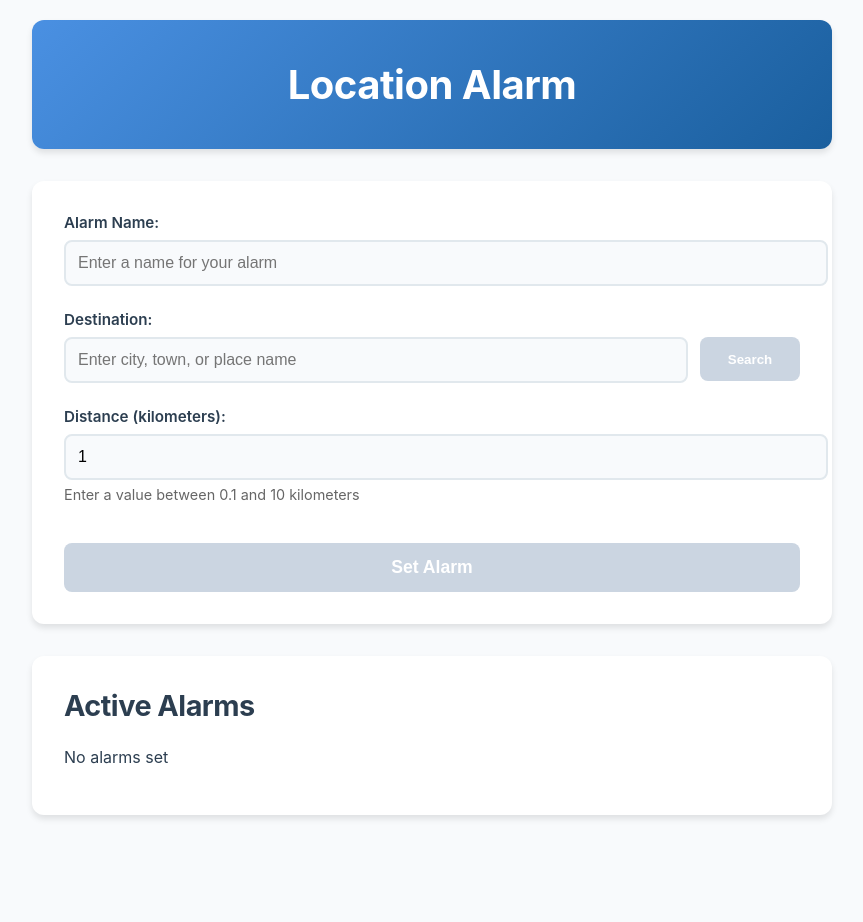
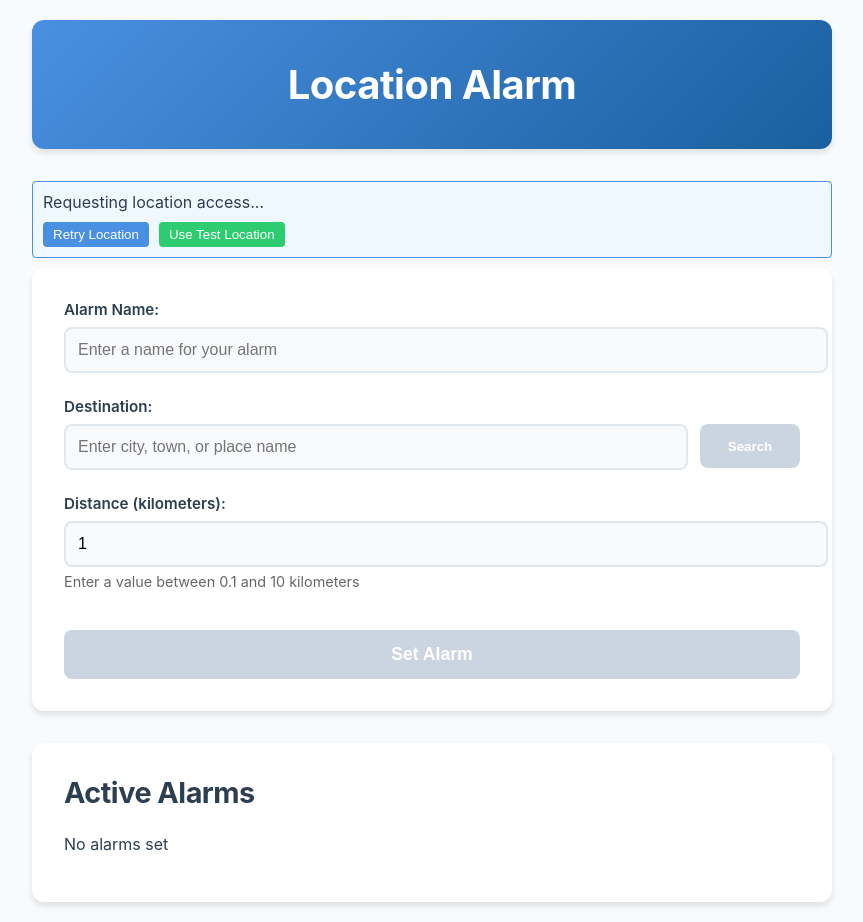
Before and after one commit to harishperni/location-alarm-web, a React (Create React App) app: page / in a window 1280 px wide. Shown: the whole page, without its empty margins (208-1071 px from the left). Before the commit the page ends 840 px from the top, so only its background shows below. Built offline with nearby package versions, Linux system fonts and the light colour scheme; no server answers.

Commit message:
Add GitHub Pages deployment configuration and workflow

```diff
--- a/package.json
+++ b/package.json
@@ -2,6 +2,7 @@
   "name": "temp-location-alarm",
   "version": "0.1.0",
   "private": true,
+  "homepage": "https://harishperni.github.io/location-alarm-web",
   "dependencies": {
     "@testing-library/dom": "^10.4.0",
     "@testing-library/jest-dom": "^6.6.3",
@@ -18,7 +19,10 @@
     "web-vitals": "^2.1.4"
   },
   "scripts": {
+    "predeploy": "npm run build",
+    "deploy": "gh-pages -d build",
     "start": "react-scripts start",
+    "start-https": "HTTPS=true SSL_CRT_FILE=certificates/cert.pem SSL_KEY_FILE=certificates/key.pem HOST=0.0.0.0 react-scripts start",
     "build": "react-scripts build",
     "test": "react-scripts test",
     "eject": "react-scripts eject"
--- a/src/App.tsx
+++ b/src/App.tsx
@@ -1,4 +1,4 @@
-import React, { useState, useEffect } from 'react';
+import React, { useState, useEffect, useCallback } from 'react';
 import './App.css';
 import AlarmForm from './components/AlarmForm';
 import AlarmList from './components/AlarmList';
@@ -8,6 +8,106 @@ function App() {
   const [alarms, setAlarms] = useState<LocationAlarm[]>([]);
   const [currentLocation, setCurrentLocation] = useState<GeolocationPosition | null>(null);
   const [error, setError] = useState<string>('');
+  const [locationStatus, setLocationStatus] = useState<string>('');
+  const [useManualLocation, setUseManualLocation] = useState(false);
+
+  // For testing purposes - simulated location
+  const simulateLocation = () => {
+    const mockPosition = {
+      coords: {
+        latitude: 15.8277,  // Your current latitude
+        longitude: 80.1856, // Your current longitude
+        accuracy: 10,
+        altitude: null,
+        altitudeAccuracy: null,
+        heading: null,
+        speed: null,
+        toJSON: function() { return this; }
+      },
+      timestamp: Date.now(),
+      toJSON: function() { return this; }
+    } as GeolocationPosition;
+    setCurrentLocation(mockPosition);
+    setError('');
+    setLocationStatus('Using simulated location for testing');
+    setUseManualLocation(true);
+  };
+
+  const requestLocation = useCallback(() => {
+    if (useManualLocation) {
+      simulateLocation();
+      return;
+    }
+
+    if ('geolocation' in navigator) {
+      setLocationStatus('Requesting location access...');
+
+      navigator.geolocation.getCurrentPosition(
+        (position) => {
+          console.log('Initial position received:', position);
+          setCurrentLocation(position);
+          setError('');
+          setLocationStatus(`Location received (Accuracy: ${position.coords.accuracy}m)`);
+          startWatchingLocation();
+        },
+        (err) => {
+          console.error('Location request failed:', err);
+          handleLocationError(err);
+          // Even if we get an error, still try watching location
+          startWatchingLocation();
+        },
+        {
+          enableHighAccuracy: false,
+          timeout: 60000,
+          maximumAge: 300000
+        }
+      );
+    }
+  }, [useManualLocation]);
+
+  const startWatchingLocation = () => {
+    console.log('Starting location watch');
+    return navigator.geolocation.watchPosition(
+      (position) => {
+        if (!useManualLocation) {
+          console.log('Location update received:', position);
+          setCurrentLocation(position);
+          setError('');
+          setLocationStatus(`Location tracking active (Accuracy: ${position.coords.accuracy}m)`);
+        }
+      },
+      (err) => {
+        console.error('Watch position error:', err);
+        if (!useManualLocation) {
+          handleLocationError(err);
+        }
+      },
+      {
+        enableHighAccuracy: false,
+        timeout: 60000,
+        maximumAge: 300000
+      }
+    );
+  };
+
+  const handleLocationError = (err: GeolocationPositionError) => {
+    let errorMessage = 'Error getting location: ';
+    switch (err.code) {
+      case err.PERMISSION_DENIED:
+        errorMessage += 'Location permission denied. Please enable location access in your browser settings.';
+        break;
+      case err.POSITION_UNAVAILABLE:
+        errorMessage += 'Position information is unavailable. Please check if location services are enabled on your device.';
+        break;
+      case err.TIMEOUT:
+        errorMessage += 'Location request timed out. Please try again.';
+        break;
+      default:
+        errorMessage += err.message;
+    }
+    setError(errorMessage);
+    setLocationStatus('Location tracking failed');
+  };
 
   useEffect(() => {
     // Load alarms from localStorage
@@ -16,28 +116,15 @@ function App() {
       setAlarms(JSON.parse(savedAlarms));
     }
 
-    // Request location permissions and start watching position
-    if ('geolocation' in navigator) {
-      const watchId = navigator.geolocation.watchPosition(
-        (position) => {
-          setCurrentLocation(position);
-          setError('');
-        },
-        (err) => {
-          setError(`Error getting location: ${err.message}`);
-        },
-        {
-          enableHighAccuracy: true,
-          timeout: 5000,
-          maximumAge: 0
-        }
-      );
+    // Check if geolocation is supported
+    if (!('geolocation' in navigator)) {
+      setError('Geolocation is not supported by your browser');
+      return;
+    }
 
-      return () => navigator.geolocation.clearWatch(watchId);
-    } else {
-      setError('Geolocation is not supported by your browser');
-    }
-  }, []);
+    // Initial location request
+    requestLocation();
+  }, [requestLocation]);
 
   // Save alarms to localStorage whenever they change
   useEffect(() => {
@@ -58,7 +145,74 @@ function App() {
         <h1>Location Alarm</h1>
       </header>
       <main>
-        {error && <div className="error-message">{error}</div>}
+        {locationStatus && (
+          <div className="status-message" style={{
+            padding: '10px',
+            margin: '10px 0',
+            backgroundColor: '#f0f8ff',
+            border: '1px solid #4a90e2',
+            borderRadius: '4px'
+          }}>
+            {locationStatus}
+            <div style={{ marginTop: '10px' }}>
+              <button
+                onClick={requestLocation}
+                style={{
+                  marginRight: '10px',
+                  padding: '5px 10px',
+                  backgroundColor: '#4a90e2',
+                  color: 'white',
+                  border: 'none',
+                  borderRadius: '4px',
+                  cursor: 'pointer'
+                }}
+              >
+                Retry Location
+              </button>
+              <button
+                onClick={() => {
+                  if (useManualLocation) {
+                    setUseManualLocation(false);
+                    requestLocation();
+                  } else {
+                    simulateLocation();
+                  }
+                }}
+                style={{
+                  padding: '5px 10px',
+                  backgroundColor: useManualLocation ? '#e74c3c' : '#2ecc71',
+                  color: 'white',
+                  border: 'none',
+                  borderRadius: '4px',
+                  cursor: 'pointer'
+                }}
+              >
+                {useManualLocation ? 'Use Real Location' : 'Use Test Location'}
+              </button>
+            </div>
+          </div>
+        )}
+        {error && (
+          <div className="error-message" style={{
+            padding: '10px',
+            margin: '10px 0',
+            backgroundColor: '#fff0f0',
+            border: '1px solid #e74c3c',
+            borderRadius: '4px'
+          }}>
+            <p>{error}</p>
+            <div style={{ marginTop: '10px', fontSize: '0.9em' }}>
+              To fix this:
+              <ol style={{ marginLeft: '20px' }}>
+                <li>Check if location services are enabled on your device</li>
+                <li>Allow location access in your browser settings</li>
+                <li>Try refreshing the page</li>
+                <li>If using macOS, ensure Location Services are enabled in System Settings</li>
+                <li>Or use the "Use Test Location" button for testing</li>
+              </ol>
+            </div>
+          </div>
+        )}
         <AlarmForm onAddAlarm={handleAddAlarm} />
         <AlarmList
           alarms={alarms}
--- a/src/components/AlarmList.tsx
+++ b/src/components/AlarmList.tsx
@@ -3,7 +3,6 @@ import { AlarmListProps } from '../types';
 
 const AlarmList: React.FC<AlarmListProps> = ({ alarms, currentLocation, onDeleteAlarm }) => {
   const audioRef = useRef<HTMLAudioElement | null>(null);
-  const vibrationInterval = useRef<number | null>(null);
   const previousTriggeredState = useRef<{[key: string]: boolean}>({});
   const [activeAlarms, setActiveAlarms] = useState<{[key: string]: boolean}>({});
 
@@ -27,47 +26,15 @@ const AlarmList: React.FC<AlarmListProps> = ({ alarms, currentLocation, onDelete
     return R * c; // Returns distance in meters
   };
 
-  const requestNotificationPermission = async () => {
-    if ('Notification' in window) {
-      const permission = await Notification.requestPermission();
-      return permission === 'granted';
-    }
-    return false;
-  };
-
-  const startVibration = () => {
-    if ('vibrate' in navigator) {
-      // Clear any existing vibration interval
-      if (vibrationInterval.current) {
-        clearInterval(vibrationInterval.current);
-      }
-
-      // Vibrate pattern: 500ms on, 200ms off
-      navigator.vibrate(500);
-      vibrationInterval.current = window.setInterval(() => {
-        navigator.vibrate(500);
-      }, 700);
-    }
-  };
-
-  const stopVibration = () => {
-    if (vibrationInterval.current) {
-      clearInterval(vibrationInterval.current);
-      vibrationInterval.current = null;
-    }
-    if ('vibrate' in navigator) {
-      navigator.vibrate(0); // Stop any ongoing vibration
-    }
-  };
-
   const playAlarmSound = (alarmId: string) => {
     if (audioRef.current) {
-      audioRef.current.loop = true; // Make the sound loop
-      audioRef.current.play().catch(error => {
+      audioRef.current.loop = true;
+      audioRef.current.play().then(() => {
+        setActiveAlarms(prev => ({ ...prev, [alarmId]: true }));
+      }).catch(error => {
         console.log('Error playing sound:', error);
+        setActiveAlarms(prev => ({ ...prev, [alarmId]: true }));
       });
-      setActiveAlarms(prev => ({ ...prev, [alarmId]: true }));
-      startVibration();
     }
   };
 
@@ -76,7 +43,6 @@ const AlarmList: React.FC<AlarmListProps> = ({ alarms, currentLocation, onDelete
       audioRef.current.pause();
       audioRef.current.currentTime = 0;
     }
-    stopVibration();
     setActiveAlarms(prev => ({ ...prev, [alarmId]: false }));
   };
 
@@ -91,9 +57,11 @@ const AlarmList: React.FC<AlarmListProps> = ({ alarms, currentLocation, onDelete
 
   useEffect(() => {
     // Request notification permission when component mounts
-    requestNotificationPermission();
+    if ('Notification' in window) {
+      Notification.requestPermission();
+    }
 
-    // Create audio element with a longer alarm sound
+    // Create audio element
     audioRef.current = new Audio('https://assets.mixkit.co/active_storage/sfx/2568/2568-preview.mp3');
 
     return () => {
@@ -101,7 +69,6 @@ const AlarmList: React.FC<AlarmListProps> = ({ alarms, currentLocation, onDelete
         audioRef.current.pause();
         audioRef.current.src = '';
       }
-      stopVibration();
     };
   }, []);
 
```
Also changed, not shown: 2 other files (tests, documents, lock files or other folders).
